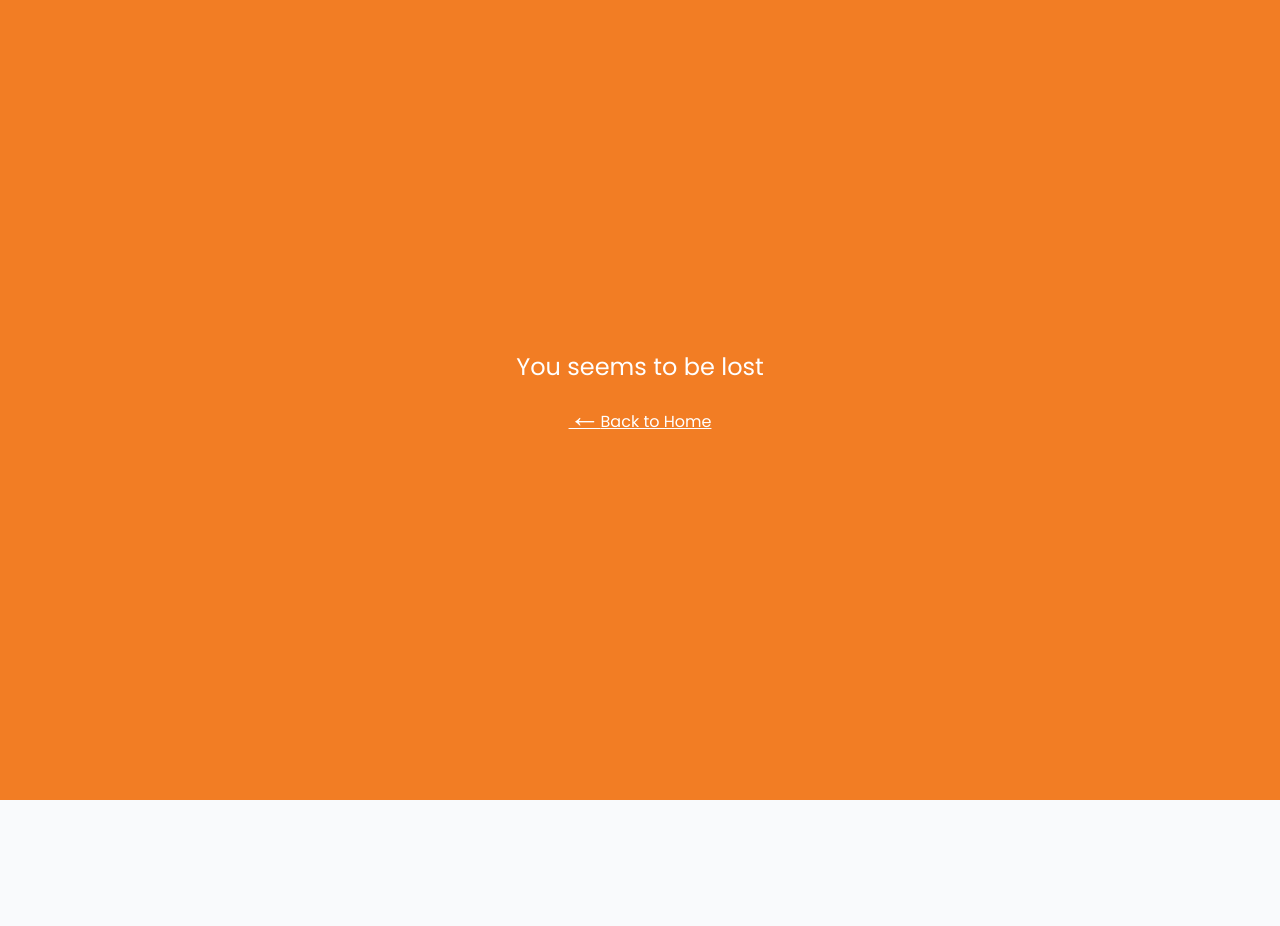
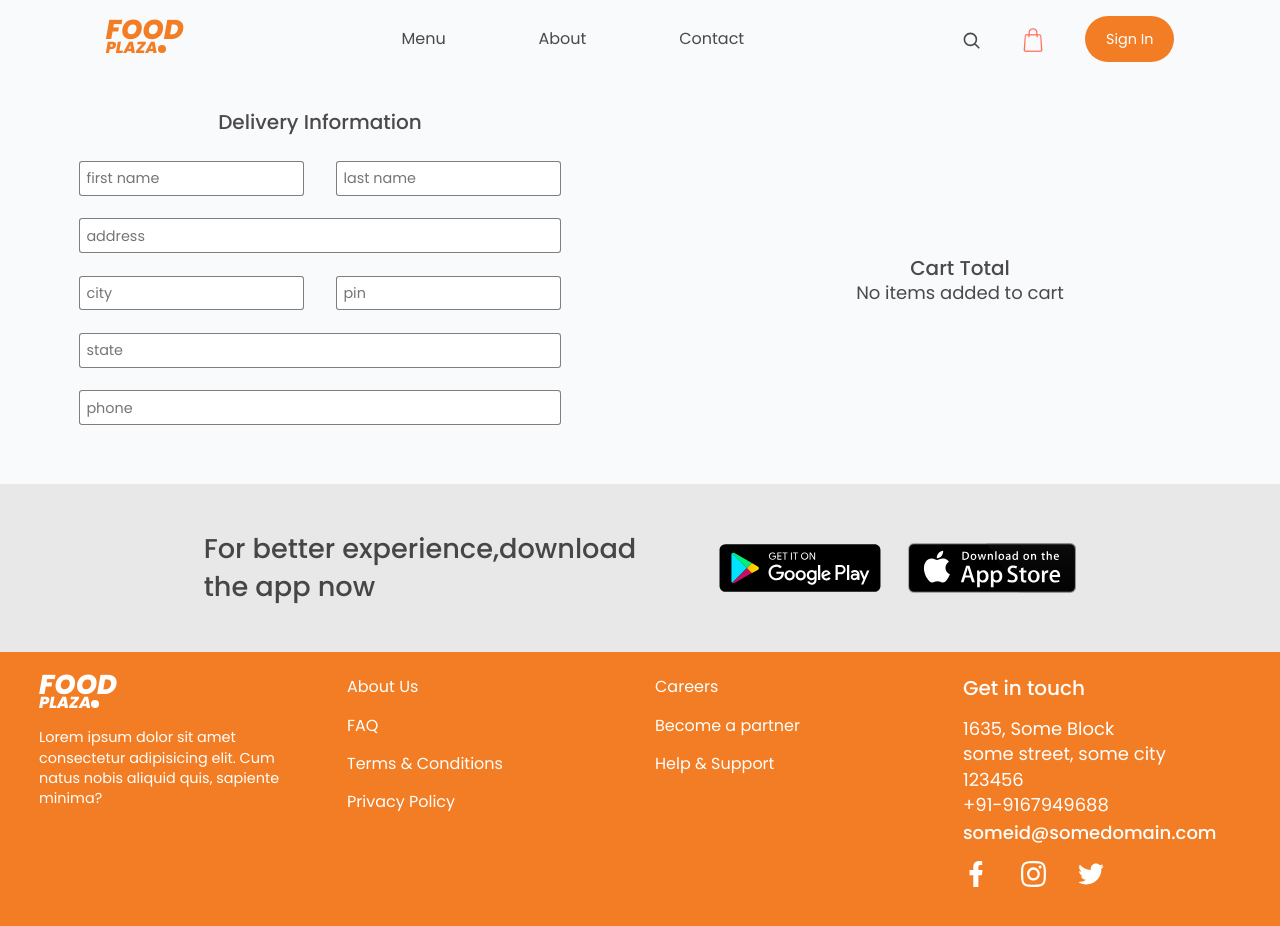
Before and after one commit to mandar-saiyan87/foodplaza---food-order, a React (Create React App) app: page /cart in a window 1280 px wide. Before the commit the page ends 800 px from the top, so only its background shows below. Built offline with nearby package versions, Linux system fonts and the light colour scheme.

Commit message:
reduc cart created

```diff
--- a/src/App.js
+++ b/src/App.js
@@ -3,6 +3,7 @@ import Navbar from "./pages/Navbar";
 import Homepage from "./pages/Homepage/Homepage";
 import About from "./pages/About/About";
 import Contact from "./pages/Contact/Contact";
+import Cart from "./pages/CartPage/Cart";
 import Footer from "./pages/Footer";
 import Error404 from "./pages/Error404";
 import { createBrowserRouter, RouterProvider, Outlet } from "react-router-dom";
@@ -32,6 +33,10 @@ const router = createBrowserRouter([
         path: '/contact',
         element: <Contact />
       },
+      {
+        path: '/cart',
+        element: <Cart />
+      },
     ],
     errorElement: <Error404 />
   }
--- a/src/components/DishCard.jsx
+++ b/src/components/DishCard.jsx
@@ -1,17 +1,33 @@
-import React, { useState } from 'react'
+import React, { useState, useEffect } from 'react'
 import { assets } from '../assets/assets.js'
+import { useSelector, useDispatch } from 'react-redux'
+import { addtocart, removefromcart } from '../store/cartSlice.js'
 
 function Dishdcard({ item }) {
 
   const [qty, setQty] = useState(0)
 
+  const cartItems = useSelector((state) => state.cart.cartItems)
+  const dispatch = useDispatch()
+
+  const currentmenu = cartItems.find(menu => menu.menuItem._id === item._id)
+
+  useEffect(() => {
+    if (currentmenu) {
+      setQty(currentmenu.qty)
+    }
+  }, [currentmenu])
+
+
   function addQty() {
-    setQty(qty + 1)
+    setQty(prevState => prevState + 1)
+    dispatch(addtocart({ 'menuItem': item, 'qty': 1 }))
   }
 
   function reduceqty() {
     if (qty !== 0) {
-      setQty(qty - 1)
+      setQty(prevState => prevState - 1)
+      dispatch(removefromcart({ 'menuItem': item, 'qty': -1 }))
     }
   }
 
--- a/src/index.css
+++ b/src/index.css
@@ -323,7 +323,7 @@ img {
   display: none;
 }
 
-.mobile_sign_in{
+.mobile_sign_in {
   display: none;
 }
 
@@ -690,4 +690,61 @@ img {
   color: var(--tertiary-color);
 }
 
+/******************** CART PAGE *****************************/
+.cart_main {
+  margin: 2rem 0;
+  display: flex;
+  align-items: center;
+  justify-content: space-between;
+}
+
+.delivery_form {
+  margin: 1rem 0;
+  padding: 0 4rem;
+}
+
+.delivery_form input {
+  width: 100%;
+  margin: 0.7rem 0;
+  padding: 0.4rem;
+  font-size: 0.9rem;
+  border: 1px solid var(--tertiary-color);
+  border-radius: 0.2rem;
+}
+
+.form_div {
+  display: flex;
+  align-items: center;
+  justify-content: center;
+  gap: 2rem;
+}
+
+.cart_status {
+  position: relative;
+}
+
+.cart_added {
+  width: 10px;
+  height: 10px;
+  background-color: var(--primary-color);
+  border-radius: 0.3rem;
+  position: absolute;
+  right: 0;
+}
+
+.cart_item {
+  display: flex;
+  align-items: center;
+  justify-content: space-between;
+  background-color: rgb(239, 239, 239);
+}
+
+.cart_item .title {}
+
+.cart_item .qty {}
+
+.cart_item .amount {}
+
+
+
 /*********************  Default-CSS  End *********************/
--- /dev/null
+++ b/src/pages/CartPage/Cart.jsx
@@ -0,0 +1,57 @@
+import React from 'react'
+import { Container } from 'react-bootstrap'
+import { useSelector, useDispatch } from 'react-redux'
+import { addtocart, removefromcart } from '../../store/cartSlice'
+
+function Cart() {
+
+  const cartItems = useSelector((state) => state.cart.cartItems)
+
+  console.log(cartItems)
+
+  return (
+    <>
+      <div className='cart_main'>
+        <Container className='text-center'>
+          <h5>Delivery Information</h5>
+          <form className='delivery_form'>
+            <div className='form_div'>
+              <input type="text" id='fname' name='fname' placeholder='first name' />
+              <input type="text" id='lname' name='lname' placeholder='last name' />
+            </div>
+            <input type="text" id='address' name='address' placeholder='address' />
+            <div className='form_div'>
+              <input type="text" id='city' name='city' placeholder='city' />
+              <input type="number" id='pin' name='pin' placeholder='pin' />
+            </div>
+            <input type="text" id='state' name='state' placeholder='state' />
+            <input type="number" id='phone' name='phone' placeholder='phone' />
+          </form>
+        </Container>
+        <Container className='text-center'>
+          <h5>Cart Total</h5>
+          <div>
+            {cartItems.length > 0 ?
+              cartItems.map(item => (
+                <div className='cart_item' >
+                  <p className='title'>{item.menuItem.name}</p>
+                  <p className='qty'>{item.qty}</p>
+                  <p className='amount'>{item.menuItem.price}</p>
+                </ div>
+              )) :
+              <div>No items added to cart</div>
+            }
+          </div>
+        </Container>
+      </div>
+    </>
+  )
+}
+
+export default Cart
+
+// < div className = 'cart_item' >
+//                 <p>{item.menuItem.name}</p>
+//                 <p>{item.qty}</p>
+//                 <p>{item.menuItem.price}</p>
+//               </ >
--- a/src/pages/Navbar.jsx
+++ b/src/pages/Navbar.jsx
@@ -2,7 +2,7 @@ import React, { useState, useRef, useEffect } from 'react'
 import Logo from '../components/Logo'
 import { assets } from "../assets/assets.js"
 import { NavLink } from 'react-router-dom'
-import { useDispatch } from 'react-redux'
+import { useDispatch, useSelector } from 'react-redux'
 import { searchMenu } from '../store/menuSlice.js'
 
 function Navbar() {
@@ -11,6 +11,8 @@ function Navbar() {
   const searchRef = useRef(null)
 
   const dispatch = useDispatch()
+
+  const cart = useSelector((state) => state.cart.cartItems)
 
   const [searchDish, setSearchDish] = useState('')
 
@@ -81,7 +83,12 @@ function Navbar() {
             </svg>
           </div>
         </div>}
-        <img src={assets.bag_icon} alt="cart" className='shopping_bag' />
+        <NavLink to='/cart'>
+          <div className='cart_status'>
+            {cart.length > 0 && <div className='cart_added'></div>}
+            <img src={assets.bag_icon} alt="cart" className='shopping_bag' />
+          </div>
+        </NavLink>
         <button className='sign_in'>
           Sign In
         </button>
@@ -113,7 +120,6 @@ function Navbar() {
             </button>
           </div>
         </div>
-
       }
     </div >
   )
--- /dev/null
+++ b/src/store/cartSlice.js
@@ -0,0 +1,39 @@
+import { createSlice } from '@reduxjs/toolkit'
+import { food_list } from '../assets/assets.js'
+
+const initialState = {
+  cartItems: []
+}
+
+
+export const cartSlice = createSlice({
+  name: 'cart',
+  initialState,
+  reducers: {
+    addtocart: (state, action) => {
+      const { menuItem, qty } = action.payload
+      // console.log(action.payload)
+      const menuExist = state.cartItems.findIndex(menu => menu.menuItem._id === menuItem._id)
+      if (menuExist !== -1) {
+        state.cartItems[menuExist].qty += qty
+      } else {
+        state.cartItems = [...state.cartItems, action.payload]
+      }
+    },
+    removefromcart: (state, action) => {
+      const { menuItem, qty } = action.payload
+      const menuExist = state.cartItems.findIndex(menu => menu.menuItem._id === menuItem._id)
+      if (menuExist !== -1) {
+        state.cartItems[menuExist].qty += qty
+        if (state.cartItems[menuExist].qty === 0) {
+          state.cartItems = state.cartItems.filter(menu => menu.qty !== 0)
+        }
+      }
+    }
+  }
+})
+
+
+export const { addtocart, removefromcart } = cartSlice.actions
+
+export default cartSlice.reducer
--- a/src/store/store.js
+++ b/src/store/store.js
@@ -1,8 +1,10 @@
 import { configureStore } from '@reduxjs/toolkit'
 import menuReducer from './menuSlice'
+import cartReducer from './cartSlice'
 
 export const store = configureStore({
   reducer: {
-    'menu': menuReducer
+    'menu': menuReducer,
+    'cart': cartReducer
   },
 })
```
